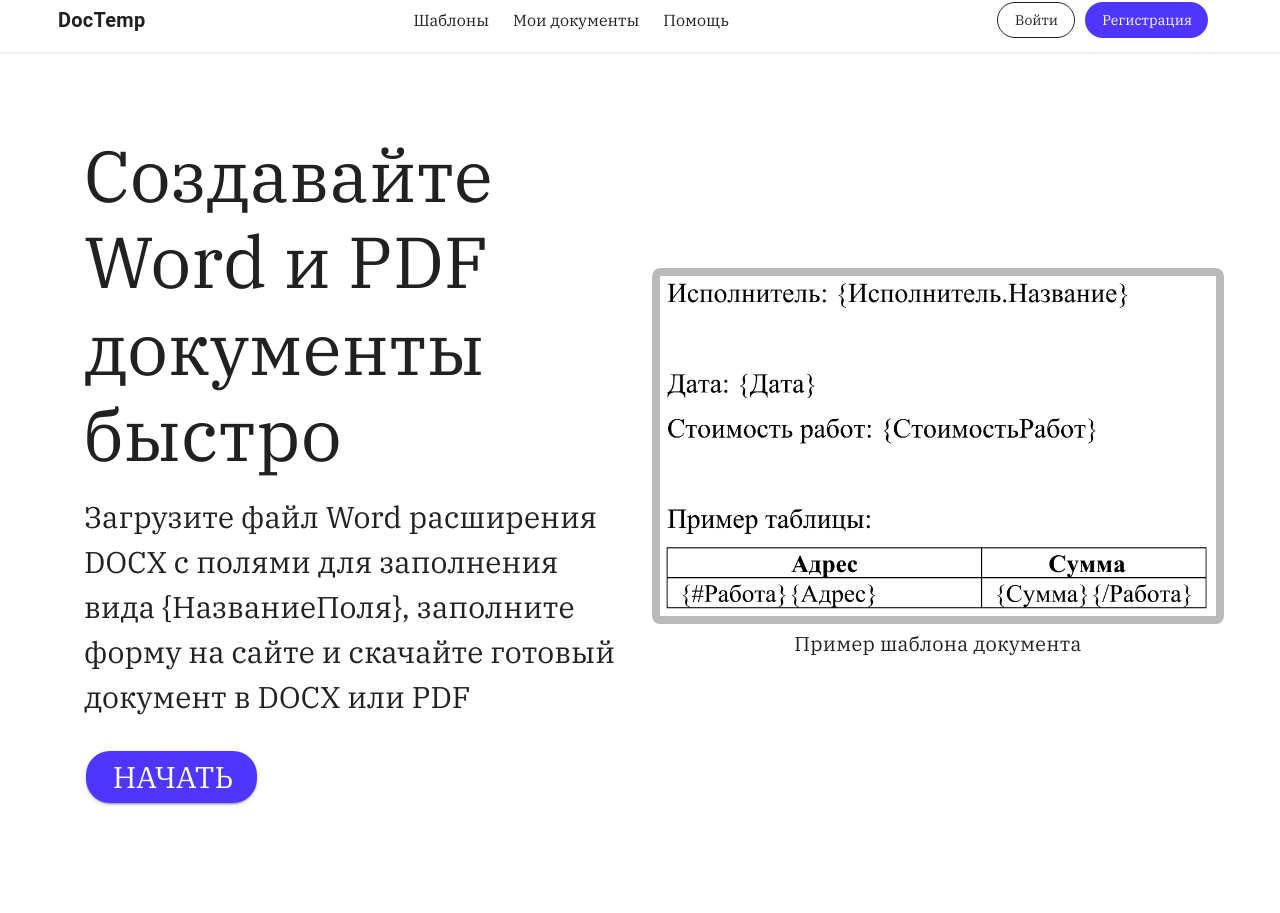
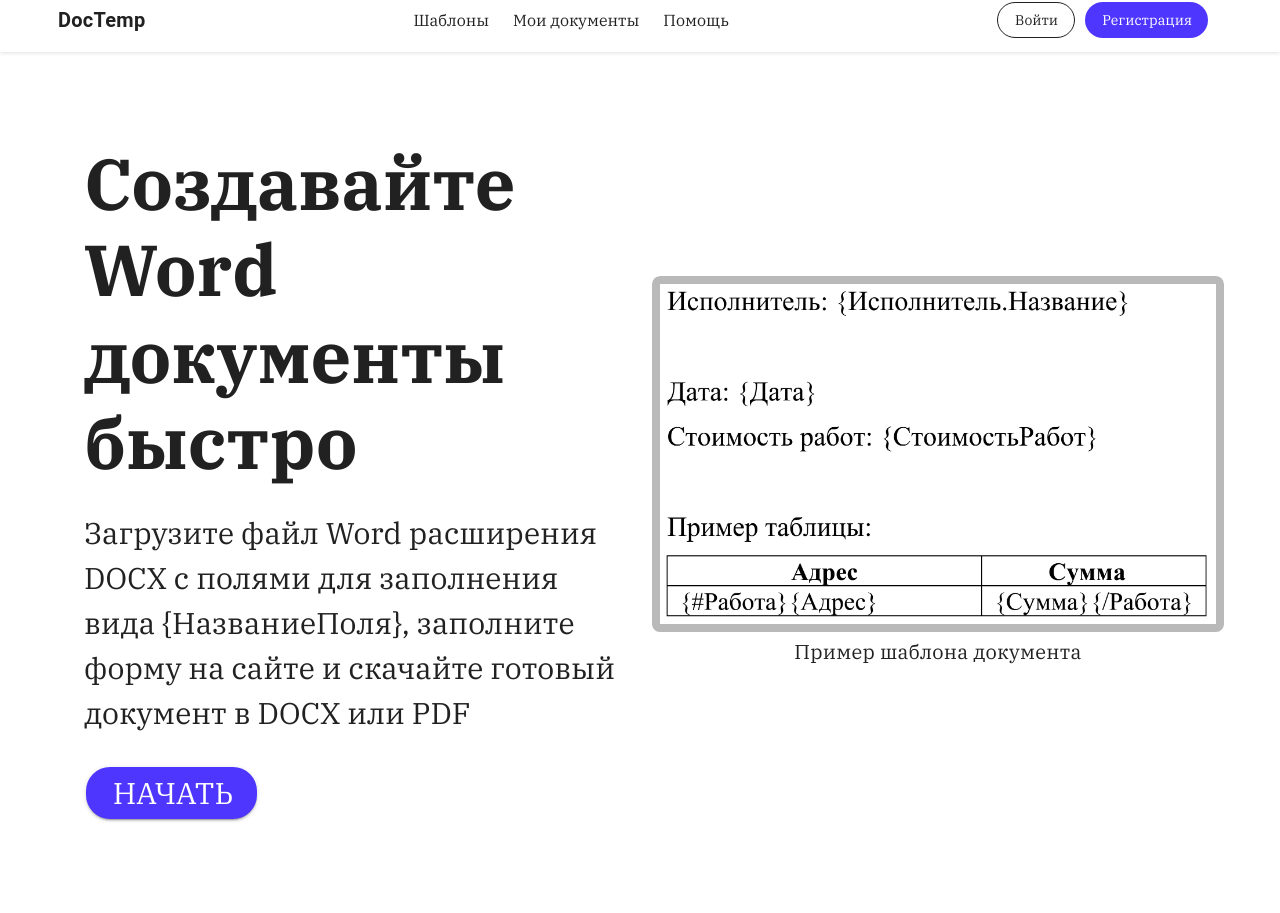
Before and after one commit to Fllunn/document-fill-frontend, a Nuxt app: page / in a window 1280 px wide. Shown: the part 12-925 px from the top of the page. Built offline with nearby package versions, Linux system fonts and the light colour scheme; what number-to-words-ru would draw is missing.

Commit message:
add typewriter

```diff
--- a/app/components/HowItWorks.vue
+++ b/app/components/HowItWorks.vue
@@ -6,7 +6,7 @@ defineProps<{ steps: Step[] }>()
 
 <template>
   <v-container class="py-16">
-    <h1 class="text-center mb-12">Как это работает?</h1>
+    <TypeWriter tag="h2" class="text-center mb-12 font-bold" :strings="['Как сделать документ?']" :loop="false"/>
     <v-row justify="center">
 
       <v-col cols="12" md="4" class="d-flex flex-column align-center text-center px-8">
--- /dev/null
+++ b/app/components/TypeWriter.vue
@@ -0,0 +1,59 @@
+<script setup lang="ts">
+import Typed from 'typed.js'
+import { onMounted, onBeforeUnmount, ref } from 'vue'
+
+const props = defineProps<{
+  strings: string[]
+  tag?: string
+  typeSpeed?: number
+  backSpeed?: number
+  loop?: boolean
+}>()
+
+const emit = defineEmits<{ complete: [] }>()
+
+const el = ref<HTMLElement | null>(null)
+const container = ref<HTMLElement | null>(null)
+let typed: Typed | null = null
+let observer: IntersectionObserver | null = null
+
+const DEFAULT_DURATION_MS = 750
+
+function startTyped() {
+  const totalChars = props.strings.join('').length
+  const typeSpeed = props.typeSpeed ?? Math.round(DEFAULT_DURATION_MS / totalChars)
+
+  typed = new Typed(el.value!, {
+    strings: props.strings,
+    typeSpeed,
+    backSpeed: props.backSpeed ?? 30,
+    loop: props.loop ?? true,
+    onComplete(self) {
+      self.cursor.remove()
+      emit('complete')
+    },
+  })
+}
+
+onMounted(() => {
+  observer = new IntersectionObserver((entries) => {
+    if (entries[0]?.isIntersecting) {
+      observer!.disconnect()
+      startTyped()
+    }
+  }, { threshold: 0.1 })
+
+  observer.observe(container.value!)
+})
+
+onBeforeUnmount(() => {
+  observer?.disconnect()
+  typed?.destroy()
+})
+</script>
+
+<template>
+  <component :is="tag ?? 'span'" ref="container">
+    <span ref="el"></span>
+  </component>
+</template>
--- a/app/pages/index.vue
+++ b/app/pages/index.vue
@@ -12,16 +12,18 @@ const steps = [
   { title: 'Скачайте готовый документ', description: 'Скачайте заполненный документ в формате DOCX или PDF' },
 ]
 
+const h1Done = ref(false)
+
 </script>
 
 <template>
 
-  <v-container class="overflow-hidden">
+  <v-container class="overflow-hidden hero-section">
     <v-row align="center" style="padding: clamp(3rem, 5vw, 6rem) 0;">
       <v-col cols="12" md="6" class="pl-md-10">
-        <h1 class="hero-title">Создавайте Word и PDF документы быстро</h1>
+        <TypeWriter tag="h1" class="hero-title py-2 font-bold"  :strings="['Создавайте Word документы быстро']" :loop="false" @complete="h1Done = true"/>
 
-        <h2 class="py-4">Загрузите файл Word расширения DOCX с полями для заполнения вида {НазваниеПоля}, заполните форму на сайте и скачайте готовый документ в DOCX или PDF</h2>
+        <TypeWriter v-if="h1Done" tag="h2" class="py-4" :strings="['Загрузите файл Word расширения DOCX с полями для заполнения вида {НазваниеПоля}, заполните форму на сайте и скачайте готовый документ в DOCX или PDF']" :loop="false"/>
 
         <v-btn size="x-large" color="primary" class="mt-4 hero-btn" to="/register">НАЧАТЬ</v-btn>
       </v-col>
@@ -34,7 +36,7 @@ const steps = [
   </v-container>
 
   <v-container class="demo-section">
-    <h1 class="text-center bold">Демонстрация работы</h1>
+    <TypeWriter tag="h2" class="text-center font-bold" :strings="['Демонстрация работы']" :loop="false" />
     <v-row justify="center" class="mt-6">
       <v-col cols="12" md="8">
         <div class="demo-video-placeholder">
@@ -49,6 +51,12 @@ const steps = [
 </template>
 
 <style scoped>
+.hero-section {
+  min-height: calc(100vh - var(--v-layout-top, 64px));
+  display: flex;
+  align-items: center;
+}
+
 .hero-title {
   font-size: clamp(1.25rem, 6vw, 4.5rem);
   line-height: 1.2;
--- a/package.json
+++ b/package.json
@@ -17,6 +17,7 @@
     "nuxt": "^4.2.2",
     "pinia": "^3.0.4",
     "swiper": "^12.1.4",
+    "typed.js": "^3.0.0",
     "validator": "^13.15.35",
     "vee-validate": "^4.15.1",
     "vue": "^3.5.26",
```
Also changed, not shown: 1 other file (tests, documents, lock files or other folders).
